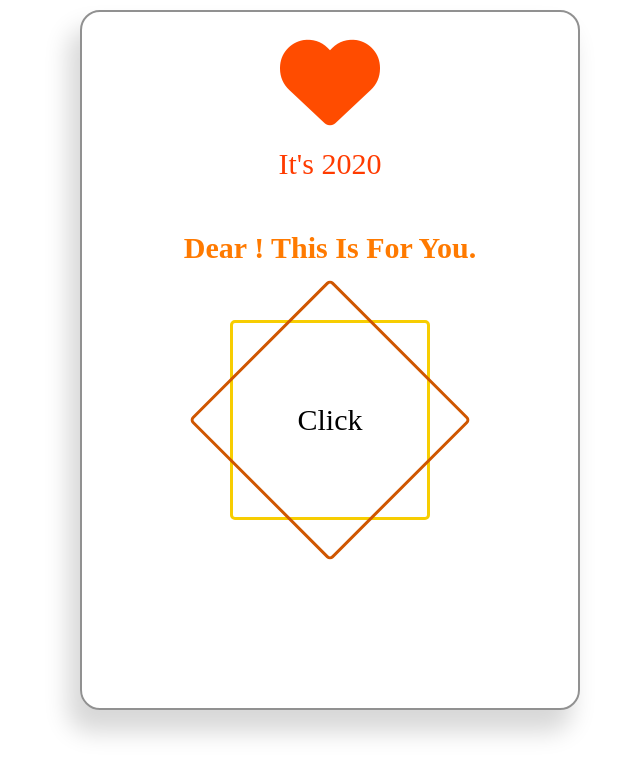
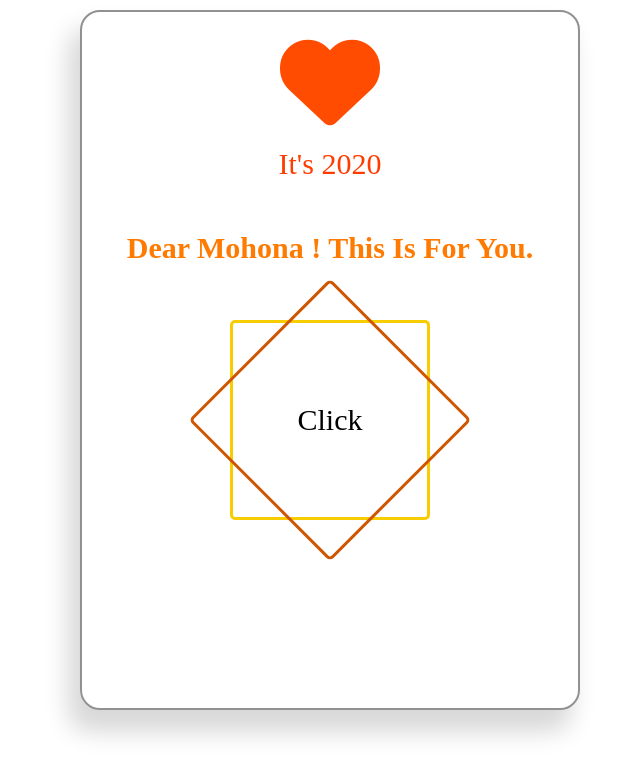
Before and after one commit to sahed23/New-year, a plain HTML site: page index.html in a window 1280 px wide. Shown: the whole page, without its empty margins (176-816 px from the left). Drawn offline with nearby package versions, Linux system fonts and the light colour scheme; a web font is replaced by a local one.

Commit message:
Update index.html

```diff
--- a/index.html
+++ b/index.html
@@ -26,7 +26,7 @@
     <center><i class="fas fa-heart"></i></center>
     <p>It's 2020</p>
      <h3>
-       Dear <!--  <?php
+       Dear Mohona<!--  <?php
 
            $name = $_REQUEST['for'];
          echo $name;
```
